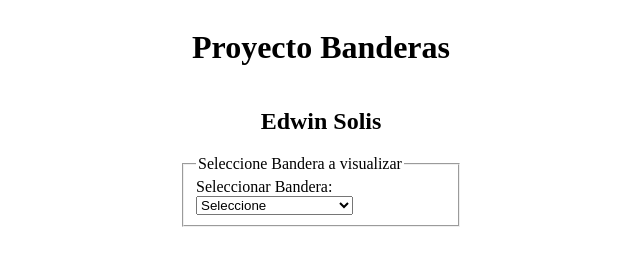
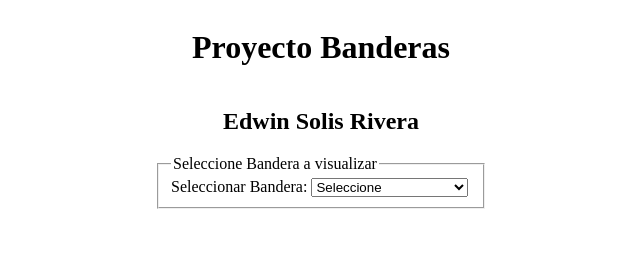
Before and after one commit to EdwinSolis/banderas, a plain HTML site: page index.html in a window 1280 px wide. Shown: the whole page, without its empty margins (319-959 px from the left). Drawn offline with Linux system fonts and the light colour scheme.

Commit message:
se manda el segunto commit del proyecto banderas

```diff
--- a/css/style.css
+++ b/css/style.css
@@ -5,7 +5,7 @@ article{
 }
 
 fieldset{
-    width: 250px;
+    width: 300px;
 }
 
 content{
--- a/index.html
+++ b/index.html
@@ -12,7 +12,7 @@
 
 <body>
     <h1>Proyecto Banderas</h1>
-    <h2>Edwin Solis</h2>
+    <h2>Edwin Solis Rivera</h2>
 
     <fieldset>
         <legend>Seleccione Bandera a visualizar</legend>
```
